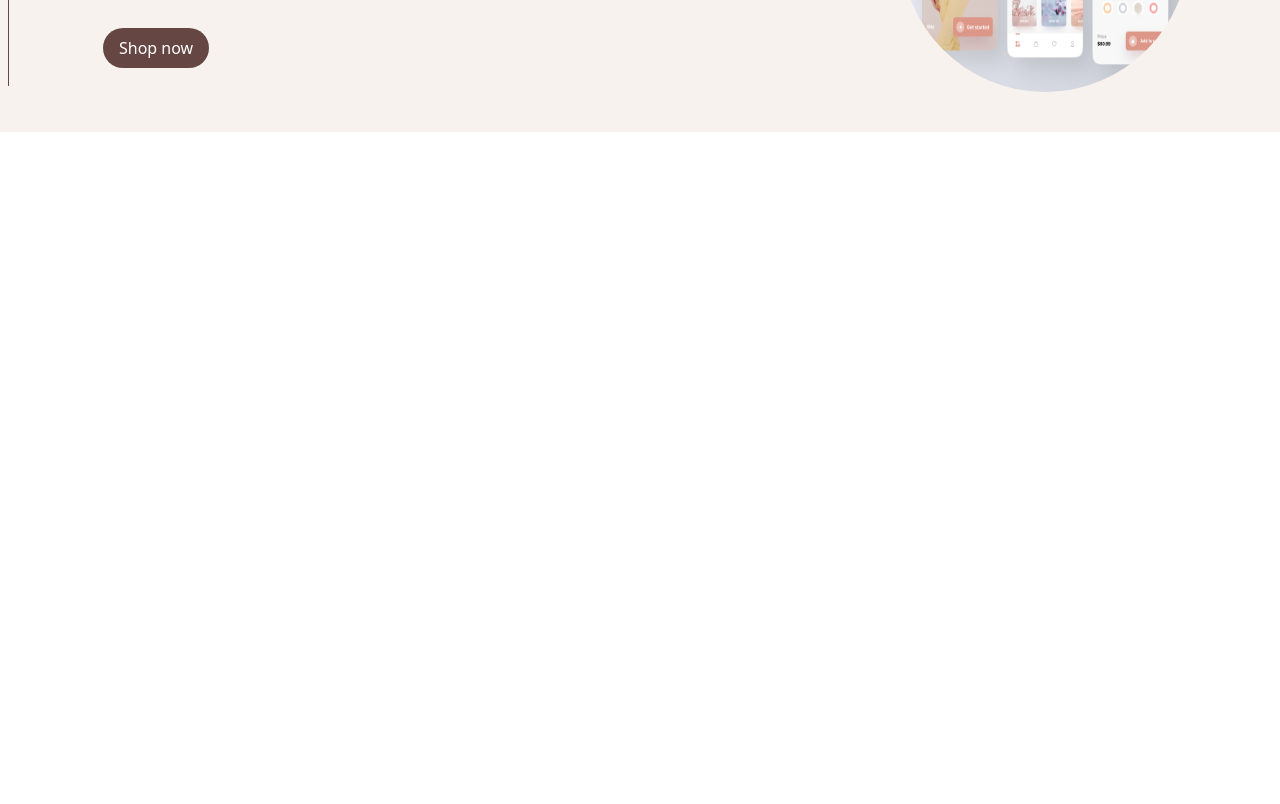
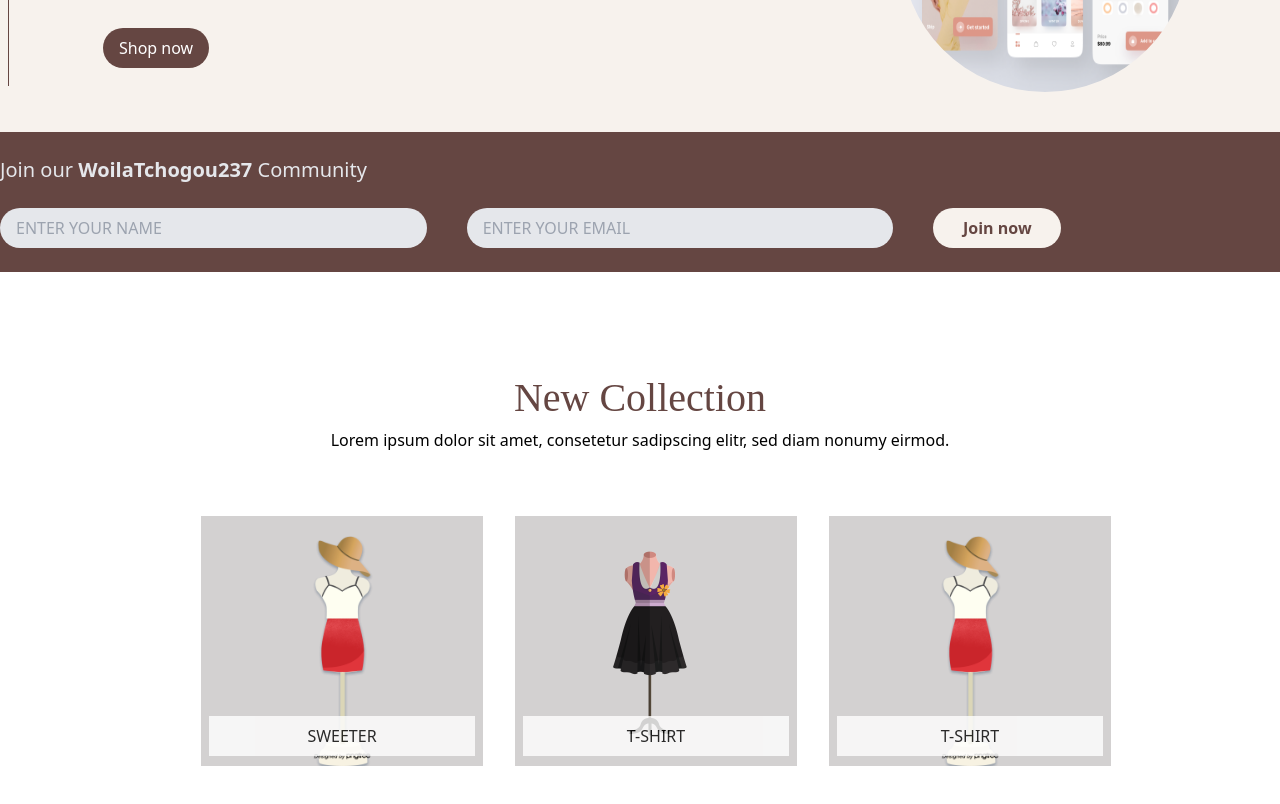
Before and after one commit to Asam237/bz237, a Nuxt app: page / in a window 1280 px wide. Shown: the part 360-1164 px from the top of the page. Before the commit the page ends 800 px from the top, so only its background shows below. Built offline with nearby package versions, Linux system fonts and the light colour scheme.

Commit message:
add collection component

```diff
--- a/components/brand/Brand.component.vue
+++ b/components/brand/Brand.component.vue
@@ -18,7 +18,7 @@
       >
         All your style <br />Are here
       </h1>
-      <p class="my-4 md:my-8 text-normal w-full md:w-3/4">
+      <p class="my-4 md:my-8 font-normal w-full md:w-3/4">
         Lorem ipsum dolor sit amet, consetetur sadipscing elitr, sed diam nonumy
         eirmod tempor invidunt ut labore et dolore magna aliquyam erat, sed diam
         voluptua. At vero eos et accusam et
--- /dev/null
+++ b/components/collection-card/CollectionCard.component.vue
@@ -0,0 +1,40 @@
+<template>
+  <div class="md:mx-4">
+    <div
+      style="background: #d3d1d1"
+      class="w-full h-[250px] md:mx-4 mt-4 md:mt-0"
+    >
+      <img
+        class="h-full mx-auto w-auto"
+				alt=""
+				:src="require(`../../assets/imgs/${mypict}`)"
+      />
+      <div
+        style="opacity: 0.8"
+        class="mx-2 mt-[-50px] flex justify-center items-center"
+      >
+        <p class="uppercase font-normal bg-white w-full text-center py-2">
+          {{ name }}
+        </p>
+      </div>
+    </div>
+  </div>
+</template>
+<script>
+export default {
+  name: 'CollectionCardComponent',
+  data() {
+    return {
+      pict: require('../../assets/imgs/pict02.png'),
+    }
+  },
+  props: {
+    mypict: {
+      type: String,
+    },
+    name: {
+      type: String,
+    },
+  },
+}
+</script>
--- /dev/null
+++ b/components/collections/Collections.component.vue
@@ -0,0 +1,42 @@
+<template>
+  <div class="mx-4 mx-0">
+    <h1
+      style="font-family: 'DynaPuff', cursive; color: #654642"
+      class="text-[30px] md:text-[40px] text-center"
+    >
+      New Collection
+    </h1>
+    <p class="md:text-center">
+      Lorem ipsum dolor sit amet, consetetur sadipscing elitr, sed diam nonumy
+      eirmod.
+    </p>
+    <div class="flex flex-col sm:flex-row justify-center mt-8 md:mt-16">
+      <div v-for="(item, myIndex) in collections" :key="myIndex">
+        <CollectionCardComponent :name="item.name" :mypict="item.picture" />
+      </div>
+    </div>
+  </div>
+</template>
+<script>
+export default {
+  name: 'CollectionsComponent',
+  data() {
+    return {
+      collections: [
+        {
+          name: 'sweeter',
+          picture: 'pict01.png',
+        },
+        {
+          name: 't-shirt',
+          picture: 'pict02.png',
+        },
+        {
+          name: 't-shirt',
+          picture: 'pict01.png',
+        },
+      ],
+    }
+  },
+}
+</script>
--- a/components/header/Header.component.vue
+++ b/components/header/Header.component.vue
@@ -14,7 +14,7 @@
       <nav v-for="(item, myIndex) in main" :key="myIndex">
         <ul class="mt-2 md:my-0 mx-0 md:mx-2">
           <a
-            class="uppercase text-md md:text-base normal hover:underline"
+            class="uppercase text-md md:text-base font-normal hover:underline"
             :href="item.link"
             target="_blank"
             >{{ item.name }}</a
--- /dev/null
+++ b/components/join-community/JoinCommunity.component.vue
@@ -0,0 +1,42 @@
+<template>
+  <div>
+    <h1
+      class="text-gray-200 font-normal text-base md:text-xl text-center md:text-left"
+    >
+      Join our <span class="font-bold">WoilaTchogou237</span> Community
+    </h1>
+    <div
+      class="mt-3 md:mt-6 flex flex-col md:flex-row justify-center md:justify-start mx-4 md:mx-0"
+    >
+      <input
+        type="text"
+        class="rounded-[100px] px-4 py-2 bg-gray-200 md:w-1/3"
+        placeholder="ENTER YOUR NAME"
+        value=""
+        name=""
+        id=""
+      />
+      <input
+        type="text"
+        class="rounded-[100px] px-4 py-2 bg-gray-200 ml-0 md:ml-10 mt-4 md:mt-0 md:w-1/3"
+        placeholder="ENTER YOUR EMAIL"
+        value=""
+        name=""
+        id=""
+      />
+      <div class="w-1/4 md:ml-10 mt-4 md:mt-0">
+        <button
+          style="background: #f7f2ed; color: #654642"
+          class="rounded-full px-4 py-2 w-32 font-semibold"
+        >
+          Join now
+        </button>
+      </div>
+    </div>
+  </div>
+</template>
+<script>
+export default {
+  name: 'JoinCommunityComponent',
+}
+</script>
--- a/pages/index.vue
+++ b/pages/index.vue
@@ -4,6 +4,16 @@
       <div class="container mx-auto md:py-10">
         <HeaderComponent />
         <BrandComponent />
+      </div>
+    </div>
+    <div style="background: #654642">
+      <div class="container mx-auto py-6">
+        <JoinCommunityComponent />
+      </div>
+    </div>
+    <div style="background: white">
+      <div class="container mx-auto pt-12 md:pt-24 mb-8 md:mb-16">
+        <CollectionsComponent />
       </div>
     </div>
   </div>
```
Also changed, not shown: assets/imgs/pict01.png (added), assets/imgs/pict02.png (added).
